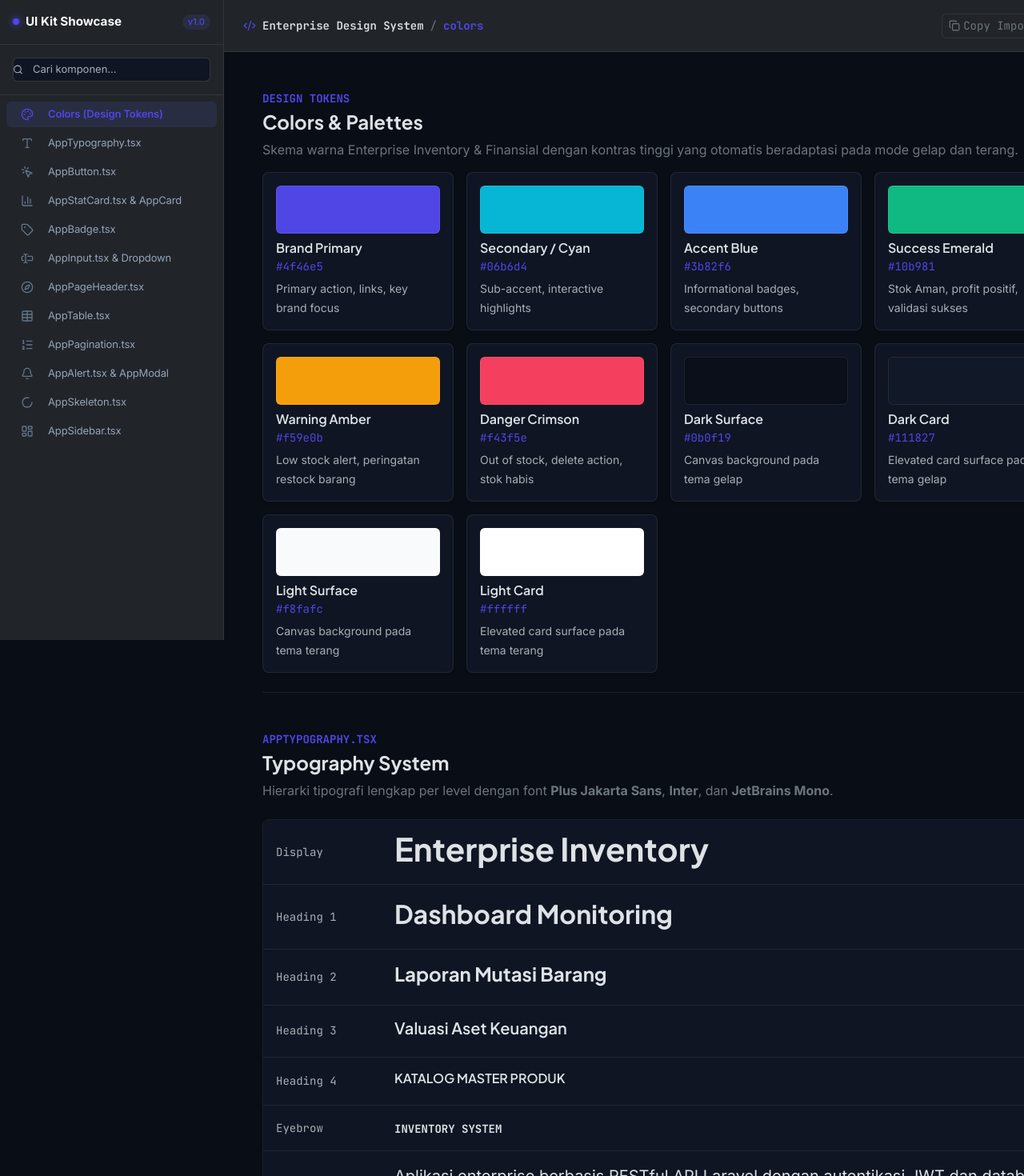
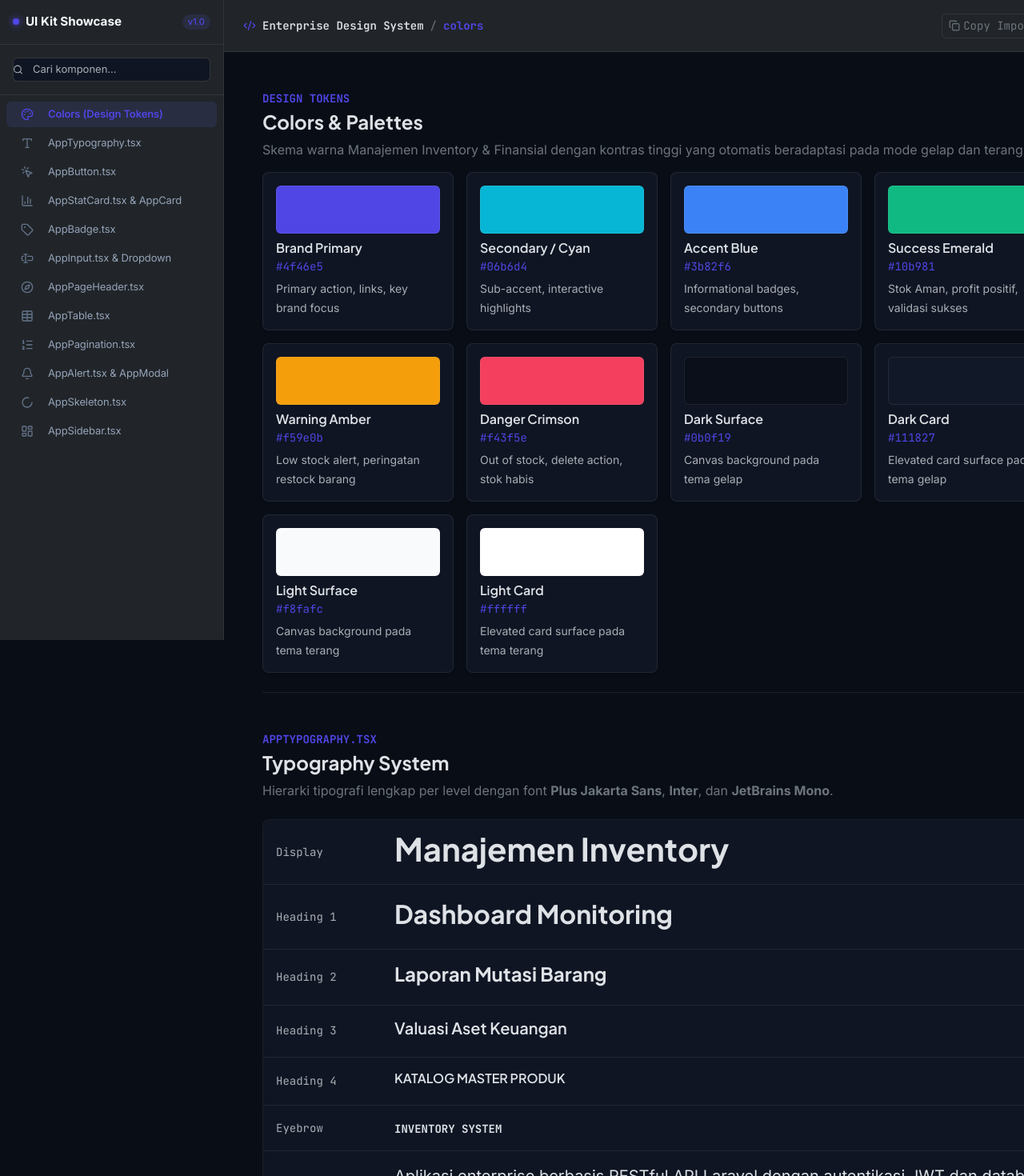
Before and after one commit to ahmadazizfauzi/inventory_fe, a Next.js app: page /ui-kit in a window 1280 px wide. Shown: the top 1470 px of the page at 80% size. Built offline with nearby package versions, Linux system fonts and the light colour scheme.

Commit message:
refactor: update branding title and replace raw p with AppTypography

```diff
--- a/src/app/(auth)/login/page.tsx
+++ b/src/app/(auth)/login/page.tsx
@@ -103,7 +103,7 @@ export default function LoginPage() {
         {/* Brand Header */}
         <div className="text-center mb-4">
           <AppTypography variant="h1" className="m-0">
-            Enterprise Inventory
+            Manajemen Inventory
           </AppTypography>
           <AppTypography variant="bodySm" tone="muted" className="mt-2 mb-0">
             Masuk ke portal manajemen inventaris & audit stok gudang
--- a/src/app/(main)/categories/page.tsx
+++ b/src/app/(main)/categories/page.tsx
@@ -340,9 +340,9 @@ export default function CategoriesPage() {
               Kategori <strong className="text-body">{categoryToDelete?.name}</strong> akan dihapus dari sistem inventaris.
             </AppTypography>
             {categoryToDelete?.products_count && categoryToDelete.products_count > 0 ? (
-              <p className="mb-0 text-warning small mt-2">
+              <AppTypography variant="bodySm" tone="warning" className="mt-2 mb-0">
                 Peringatan: Kategori ini memiliki {categoryToDelete.products_count} produk terkait. Hapus atau pindahkan produk tersebut terlebih dahulu.
-              </p>
+              </AppTypography>
             ) : null}
           </div>
         </div>
--- a/src/app/layout.tsx
+++ b/src/app/layout.tsx
@@ -2,7 +2,7 @@ import type { Metadata } from "next";
 import "./globals.css";
 
 export const metadata: Metadata = {
-  title: "Enterprise Inventory & Financial Design System | UI Kit",
+  title: "Manajemen Inventory & Financial Design System | UI Kit",
   description: "Bootstrap-powered Reusable Component UI Kit with Light & Dark Mode",
 };
 
--- a/src/app/showcase-sections/ColorsSection.tsx
+++ b/src/app/showcase-sections/ColorsSection.tsx
@@ -27,7 +27,7 @@ export default function ColorsSection() {
           Colors & Palettes
         </AppTypography>
         <AppTypography variant="pageSubtitle" tone="secondary">
-          Skema warna Enterprise Inventory & Finansial dengan kontras tinggi yang otomatis beradaptasi pada mode gelap dan terang.
+          Skema warna Manajemen Inventory & Finansial dengan kontras tinggi yang otomatis beradaptasi pada mode gelap dan terang.
         </AppTypography>
       </div>
 
--- a/src/app/showcase-sections/TypographySection.tsx
+++ b/src/app/showcase-sections/TypographySection.tsx
@@ -12,7 +12,7 @@ const weights: { weight: TypographyWeight; label: string; numeric: number }[] =
 ];
 
 const scale = [
-  { variant: "display" as const, label: "Display", sample: "Enterprise Inventory" },
+  { variant: "display" as const, label: "Display", sample: "Manajemen Inventory" },
   { variant: "h1" as const, label: "Heading 1", sample: "Dashboard Monitoring" },
   { variant: "h2" as const, label: "Heading 2", sample: "Laporan Mutasi Barang" },
   { variant: "h3" as const, label: "Heading 3", sample: "Valuasi Aset Keuangan" },
```
